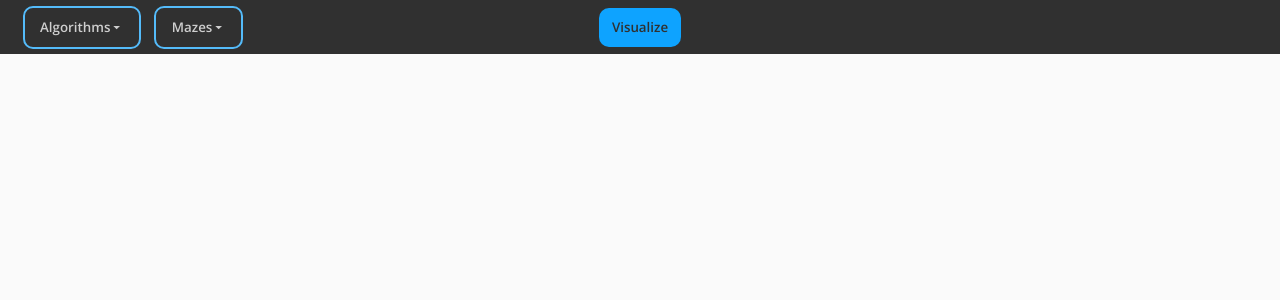
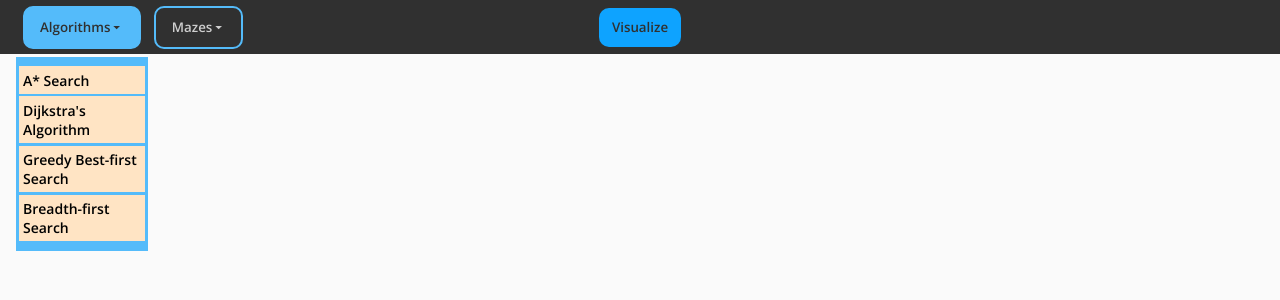
Before and after one commit to dfoltynski/pathfinding-visualiser, a React (Create React App) app: page / in a window 1280 px wide. Both pictures are taken after a click on the button "Algorithms". Shown: the top 300 px of the page. Built offline with nearby package versions, Linux system fonts and the light colour scheme.

Commit message:
dropdown buttons stylised

```diff
--- a/src/App.css
+++ b/src/App.css
@@ -23,6 +23,7 @@ nav {
   position: absolute;
   margin: 0 1em;
   left: 0;
+  display: flex;
 }
 
 .options__nav__button--dropdown {
@@ -41,6 +42,11 @@ nav {
   color: rgb(48, 48, 48);
 }
 
+.dropdown--active {
+  background-color: rgb(84, 187, 250);
+  color: rgb(48, 48, 48);
+}
+
 .options__nav__button__content {
   padding: 0.7em;
 
@@ -48,6 +54,29 @@ nav {
 
   align-items: center;
   cursor: pointer;
+}
+
+.options__nav__button_container {
+  position: relative;
+  /* background-color: beige; */
+}
+
+.options__dropdown__list {
+  width: 100%;
+  font-weight: 600;
+  font-size: 14px;
+  margin: 0.5rem 0;
+  position: absolute;
+  background-color: rgb(84, 187, 250);
+  list-style: none;
+  padding: 0.5em 0;
+}
+
+.dropdown__list__item {
+  cursor: pointer;
+  background-color: bisque;
+  margin: 0.2em;
+  padding: 0.3em;
 }
 
 .nav__button--activate {
--- a/src/components/Navbar.tsx
+++ b/src/components/Navbar.tsx
@@ -1,26 +1,85 @@
-import React from "react";
+import React, { useState, useRef } from "react";
 import DropDownBtnIcon from "./utils/DropDownBtnIcon";
 import { IoMdArrowDropdown } from "react-icons/io";
 
 import "../App.css";
 
 function Navbar() {
+  const [
+    showDropdownAlgorithmsList,
+    setShowDropdownAlgorithmsList,
+  ] = useState<boolean>(false);
+  const [showDropdownMazesList, setShowDropdownMazesList] = useState<boolean>(
+    false
+  );
+
+  const dropdownMazeButton = useRef<HTMLButtonElement>(
+    document.createElement("button")
+  );
+
+  const dropdownAlgorithmButton = useRef<HTMLButtonElement>(
+    document.createElement("button")
+  );
+
+  const toggleDropdownAlgorithmsList = (): void => {
+    setShowDropdownAlgorithmsList(!showDropdownAlgorithmsList);
+    setShowDropdownMazesList(false);
+
+    dropdownAlgorithmButton.current.classList.toggle("dropdown--active");
+    dropdownMazeButton.current.classList.remove("dropdown--active");
+  };
+
+  const toggleDropdownMazesList = (): void => {
+    setShowDropdownMazesList(!showDropdownMazesList);
+    setShowDropdownAlgorithmsList(false);
+    dropdownMazeButton.current.classList.toggle("dropdown--active");
+    dropdownAlgorithmButton.current.classList.remove("dropdown--active");
+  };
+
   return (
     <nav>
       <div className="options">
-        <button className="options__nav__button--dropdown">
+        <div className="options__nav__button_container">
+          <button
+            className="options__nav__button--dropdown"
+            onClick={toggleDropdownAlgorithmsList}
+            ref={dropdownAlgorithmButton}
+          >
             <div className="options__nav__button__content">
               <span className="options__nav__button__text">Algorithms</span>
               <IoMdArrowDropdown />
             </div>
           </button>
+          {showDropdownAlgorithmsList ? (
+            <ul className="options__dropdown__list">
+              <li className="dropdown__list__item">A* Search</li>
+              <li className="dropdown__list__item">Dijkstra's Algorithm</li>
+              <li className="dropdown__list__item">Greedy Best-first Search</li>
+              <li className="dropdown__list__item">Breadth-first Search</li>
+            </ul>
+          ) : null}
+        </div>
 
-        <button className="options__nav__button--dropdown">
+        <div className="options__nav__button_container">
+          <button
+            className="options__nav__button--dropdown"
+            onClick={toggleDropdownMazesList}
+            ref={dropdownMazeButton}
+          >
             <div className="options__nav__button__content">
               <span className="options__nav__button__text">Mazes</span>
               <IoMdArrowDropdown />
             </div>
           </button>
+          {showDropdownMazesList ? (
+            <ul className="options__dropdown__list">
+              <li className="dropdown__list__item">A* Search</li>
+              <li className="dropdown__list__item">Dijkstra's Algorithm</li>
+              <li className="dropdown__list__item">Greedy Best-first Search</li>
+              <li className="dropdown__list__item">Breadth-first Search</li>
+            </ul>
+          ) : null}
+        </div>
       </div>
 
       <button className="nav__button--activate">
```
Lines whose indentation alone changed are shown as unchanged.
